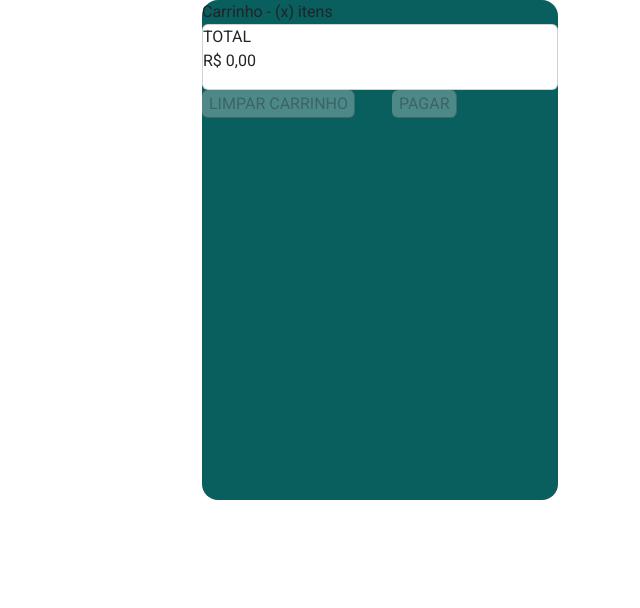
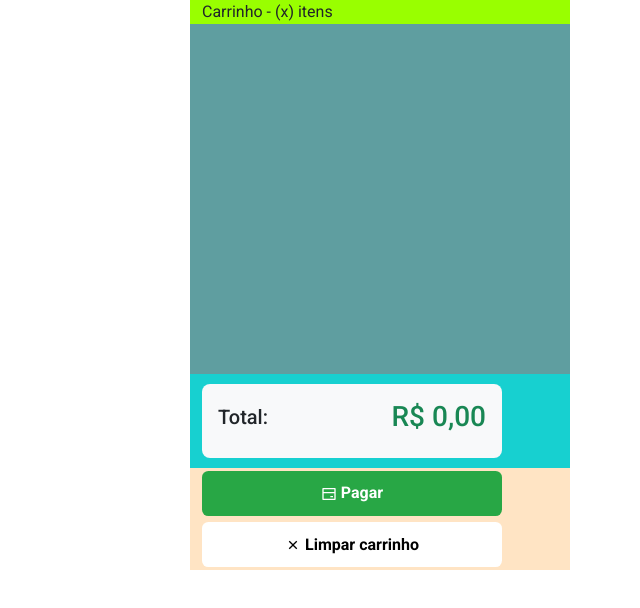
Before and after one commit to mauricioluanss/sistema-caixa-frontend, a Vue app: page / in a window 1280 px wide. Shown: the top 608 px of the page, without its empty margins (640-1280 px from the left). Built offline with nearby package versions, Linux system fonts and the light colour scheme; no server answers.

Commit message:
refactor(ui):implementa estilo na area do carrinho e pagamento

```diff
--- /dev/null
+++ b/src/components/icons/CreditCard.vue
@@ -0,0 +1,13 @@
+<template>
+  <svg
+    xmlns="http://www.w3.org/2000/svg"
+    viewBox="0 0 24 24"
+    fill="currentColor"
+    width="1em"
+    height="1em"
+  >
+    <path
+      d="M3.00488 2.99979H21.0049C21.5572 2.99979 22.0049 3.4475 22.0049 3.99979V19.9998C22.0049 20.5521 21.5572 20.9998 21.0049 20.9998H3.00488C2.4526 20.9998 2.00488 20.5521 2.00488 19.9998V3.99979C2.00488 3.4475 2.4526 2.99979 3.00488 2.99979ZM20.0049 10.9998H4.00488V18.9998H20.0049V10.9998ZM20.0049 8.99979V4.99979H4.00488V8.99979H20.0049ZM14.0049 14.9998H18.0049V16.9998H14.0049V14.9998Z"
+    ></path>
+  </svg>
+</template>
--- /dev/null
+++ b/src/components/icons/IconCancelar.vue
@@ -0,0 +1,13 @@
+<template>
+  <svg
+    xmlns="http://www.w3.org/2000/svg"
+    viewBox="0 0 24 24"
+    fill="currentColor"
+    width="1em"
+    height="1em"
+  >
+    <path
+      d="M11.9997 10.5865L16.9495 5.63672L18.3637 7.05093L13.4139 12.0007L18.3637 16.9504L16.9495 18.3646L11.9997 13.4149L7.04996 18.3646L5.63574 16.9504L10.5855 12.0007L5.63574 7.05093L7.04996 5.63672L11.9997 10.5865Z"
+    ></path>
+  </svg>
+</template>
--- a/src/components/tela_principal/ActionButtons.vue
+++ b/src/components/tela_principal/ActionButtons.vue
@@ -1,17 +1,33 @@
 <template>
-  <div class="row">
+  <div class="row align-items-center">
     <ModalPagamento v-if="statusModalPagamento" />
 
-    <div class="col-6">
-      <BotaoGenerico :disabled="carrinhoVazio" @click="limpaCarrinho"
-        >LIMPAR CARRINHO</BotaoGenerico
-      >
-    </div>
+    <div class="row">
+      <div class="col-12">
+        <BotaoGenerico
+          id="pagar"
+          class="butao"
+          :disabled="carrinhoVazio"
+          @click="alteraEstadoModalPagamento"
+        >
+          <CreditCard />
+          Pagar
+        </BotaoGenerico>
+      </div>
 
-    <div class="col-6">
-      <BotaoGenerico :disabled="carrinhoVazio" @click="alteraEstadoModalPagamento"
-        >PAGAR</BotaoGenerico
-      >
+      <div class="row">
+        <div class="col-12">
+          <BotaoGenerico
+            id="limpar-carrinho"
+            class="butao"
+            :disabled="carrinhoVazio"
+            @click="limpaCarrinho"
+          >
+            <IconCancelar />
+            Limpar carrinho
+          </BotaoGenerico>
+        </div>
+      </div>
     </div>
   </div>
 </template>
@@ -19,11 +35,15 @@
 <script>
 import ModalPagamento from './ModalPagamento.vue'
 import BotaoGenerico from './BotaoGenerico.vue'
+import CreditCard from '../icons/CreditCard.vue'
+import IconCancelar from '../icons/IconCancelar.vue'
 
 export default {
   components: {
     ModalPagamento,
     BotaoGenerico,
+    CreditCard,
+    IconCancelar,
   },
 
   computed: {
@@ -52,3 +72,30 @@ export default {
   },
 }
 </script>
+
+<style scoped>
+.butao {
+  width: 300px;
+  height: 45px;
+  margin-top: 0.2rem;
+  margin-bottom: 0.2rem;
+  font-weight: bold;
+  border: none;
+}
+
+#pagar {
+  background-color: #28a745;
+  color: white;
+}
+#pagar:hover {
+  background-color: #218838;
+}
+
+#limpar-carrinho {
+  background-color: #ffffff;
+  color: black;
+}
+#limpar-carrinho:hover {
+  background-color: #f8f9fa;
+}
+</style>
--- a/src/components/tela_principal/AreaCarrinho.vue
+++ b/src/components/tela_principal/AreaCarrinho.vue
@@ -1,21 +1,23 @@
 <template>
+  <div class="row">
     <div class="area-carrinho">
       <div class="row">
         <div class="col-12">Carrinho - (x) itens</div>
       </div>
       <div class="row">
-      <div class="col-12">
+        <div class="col-12 carrinho-produtos">
           <CarrinhoProdutos />
         </div>
       </div>
       <div class="row">
-      <div class="col-12">
+        <div class="col-12 valor-carrinho">
           <ValorCarrinho />
         </div>
       </div>
       <div class="row">
-      <div class="col-12">
+        <div class="col-12 botoes">
           <ActionButtons />
+        </div>
       </div>
     </div>
   </div>
@@ -37,11 +39,24 @@ export default {
 
 <style scoped>
 .area-carrinho {
-  background-color: rgb(9, 94, 94);
-  border-radius: 1em;
+  background-color: rgb(153, 255, 0);
+  height: 550px;
   width: 100%;
-  height: 500px;
   display: flex;
   flex-direction: column;
 }
+
+.carrinho-produtos {
+  background-color: cadetblue;
+  height: 350px;
+  overflow-y: auto;
+}
+
+.valor-carrinho {
+  background-color: rgb(23, 208, 208);
+}
+
+.botoes {
+  background-color: bisque;
+}
 </style>
--- a/src/components/tela_principal/BotaoGenerico.vue
+++ b/src/components/tela_principal/BotaoGenerico.vue
@@ -18,8 +18,6 @@ export default {
 
 <style scoped>
 button {
-  width: auto;
-  height: auto;
   border-radius: 0.4em;
   border-width: 1px;
 }
--- a/src/components/tela_principal/CarrinhoProdutos.vue
+++ b/src/components/tela_principal/CarrinhoProdutos.vue
@@ -86,7 +86,7 @@ export default {
 <style scoped>
 .card {
   margin: auto;
-  width: 22em;
+  width: 300px;
   border-radius: 1em;
   box-shadow: 0 1px 5px 0 #00000133;
 }
--- a/src/components/tela_principal/ConsultaProdutos.vue
+++ b/src/components/tela_principal/ConsultaProdutos.vue
@@ -50,7 +50,7 @@ export default {
 <style scoped>
 .container {
   width: 100%;
-  max-height: 500px;
+  max-height: 550px;
   overflow-y: auto;
   background-color: rgb(9, 94, 94);
   display: flex;
--- a/src/components/tela_principal/ValorCarrinho.vue
+++ b/src/components/tela_principal/ValorCarrinho.vue
@@ -1,7 +1,16 @@
 <template>
-  <div class="card">
-    <label for="total">TOTAL</label>
-    <p id="total">{{ formataPreco(valorTotal) }}</p>
+  <div class="bg-light p-3 rounded-3 valor-total">
+    <div class="row align-items-center">
+      <div class="col-6 text-start">
+        <h5>Total:</h5>
+      </div>
+
+      <div class="col-6 text-end">
+        <h3 class="text-success">
+          {{ formataPreco(valorTotal) }}
+        </h3>
+      </div>
+    </div>
   </div>
 </template>
 <script>
@@ -19,3 +28,11 @@ export default {
   },
 }
 </script>
+
+<style scoped>
+.valor-total {
+  width: 300px;
+  margin-top: 10px;
+  margin-bottom: 10px;
+}
+</style>
--- a/src/views/TelaPrincipal.vue
+++ b/src/views/TelaPrincipal.vue
@@ -1,5 +1,5 @@
 <template>
-  <div class="row">
+  <div class="row caixa">
     <div class="col-8">
       <ConsultaProdutos />
     </div>
@@ -22,8 +22,8 @@ export default {
 </script>
 
 <style scoped>
-#area-carrinho {
-  height: 500px;
-  overflow-y: auto;
+.caixa {
+  display: flex;
+  flex-direction: row;
 }
 </style>
```
Lines whose indentation alone changed are shown as unchanged.
